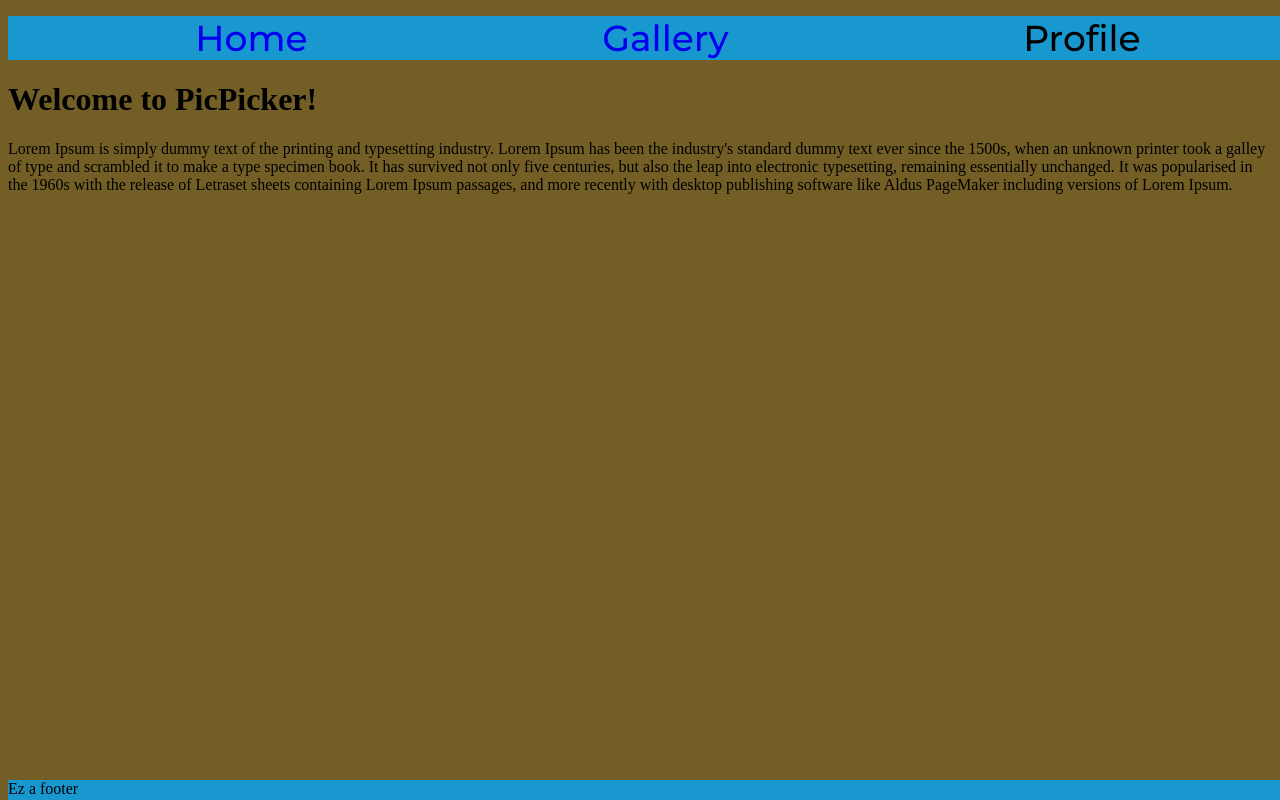
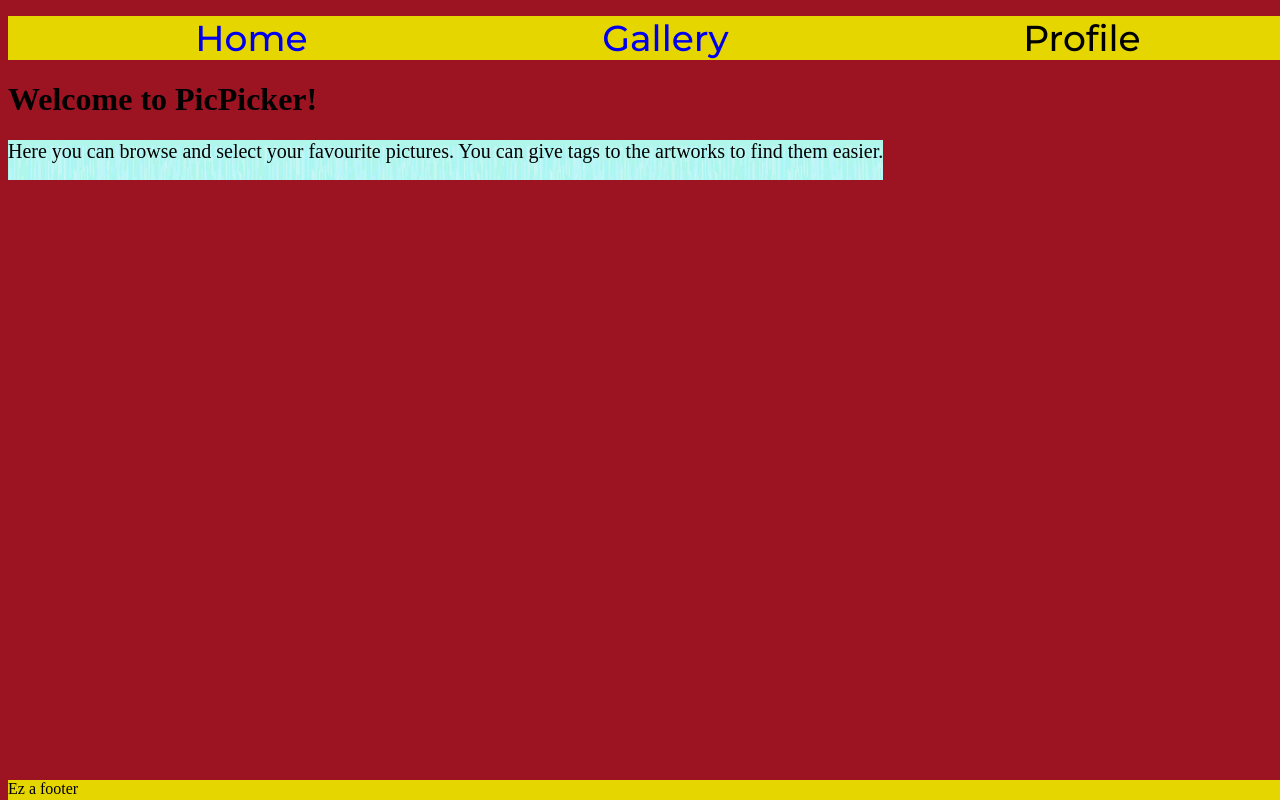
Before and after one commit to hbandi93/artwork-frontend, a React (Create React App) app: page / in a window 1280 px wide. Built offline with nearby package versions, Linux system fonts and the light colour scheme; no server answers.

Commit message:
Change styling and Gallery is faster

```diff
--- a/src/components/Gallery.js
+++ b/src/components/Gallery.js
@@ -9,7 +9,7 @@ class Gallery extends Component {
     }
     async componentDidMount() {
         let source = []
-        let i = 0
+        let i = 33
         while (source.length < 11) {
             i = i + 1
             await axios.get('https://collectionapi.metmuseum.org/public/collection/v1/objects/' + i)
@@ -29,7 +29,7 @@ class Gallery extends Component {
             < div >
                 <h1>This is our gallery.</h1>
                 {this.state.src.map(elem => {
-                    return <div>
+                    return <div className='imgContainer'>
                         <h2>{elem.objectName}</h2>
                         <img src={elem.primaryImageSmall} alt="Kép" />
                     </div>
--- a/src/components/Home.js
+++ b/src/components/Home.js
@@ -1,7 +1,9 @@
+import './home.css'
+
 const Home = () => {
     return <div>
         <h1>Welcome to PicPicker!</h1>
-        <p>Lorem Ipsum is simply dummy text of the printing and typesetting industry. Lorem Ipsum has been the industry's standard dummy text ever since the 1500s, when an unknown printer took a galley of type and scrambled it to make a type specimen book. It has survived not only five centuries, but also the leap into electronic typesetting, remaining essentially unchanged. It was popularised in the 1960s with the release of Letraset sheets containing Lorem Ipsum passages, and more recently with desktop publishing software like Aldus PageMaker including versions of Lorem Ipsum.</p>
+        <p>Here you can browse and select your favourite pictures. You can give tags to the artworks to find them easier.</p>
     </div>
 }
 
--- /dev/null
+++ b/src/components/home.css
@@ -0,0 +1,6 @@
+p{
+    background-image: url('./pictures/Background_sample1.jpg');
+    height: 40px;
+    font-size: 20px;
+    width: fit-content;
+}
--- a/src/index.css
+++ b/src/index.css
@@ -1,5 +1,5 @@
 body {
-  background-color: #735e25;
+  background-color: #9c1422;
 }
 
 ul{
@@ -15,18 +15,8 @@ li{
   font-family: 'Montserrat', sans-serif;
 }
 
-li:visited{
-  color: black;
-}
-
-Link{
-  text-decoration: none;
-  color:inherit;
-  pointer-events:none;
-}
-
 nav{
-  background-color: #1998cf;
+  background-color: #e6d600;
   width: 100vw;
   box-sizing: border-box;
 }
@@ -38,7 +28,7 @@ nav{
 footer{
   position: fixed;
   bottom: 0;
-  background-color: #1998cf;
+  background-color: #e6d600;
   width: 100vw;
   height: 20px;
   padding: 0;
@@ -54,5 +44,5 @@ a:visited{
 }
 
 a:hover{
-  background-color: #325ce6;
+  background-color: #9c9a89;
 }
```
Also changed, not shown: src/components/pictures/Background_sample1.jpg (added).
